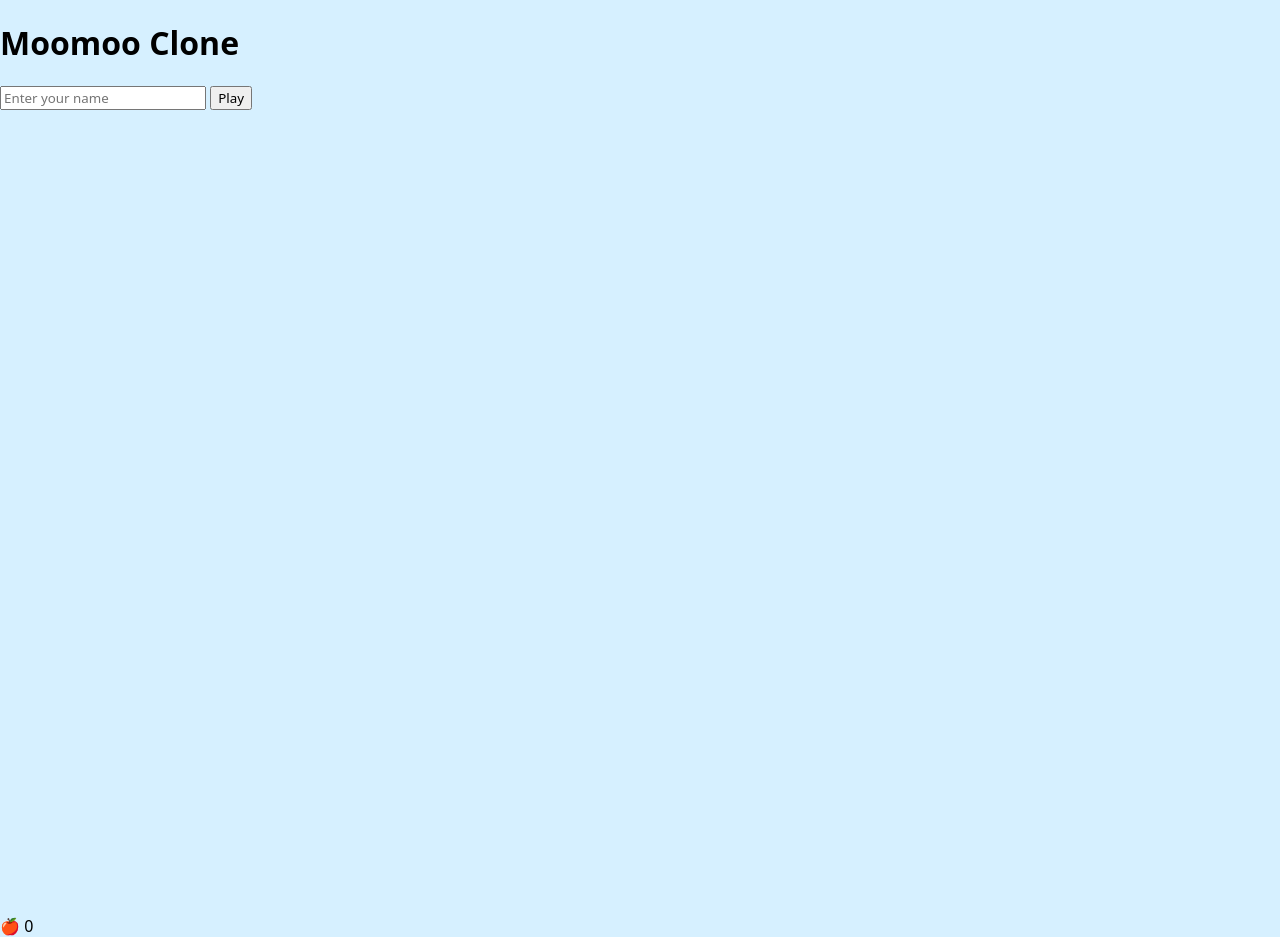
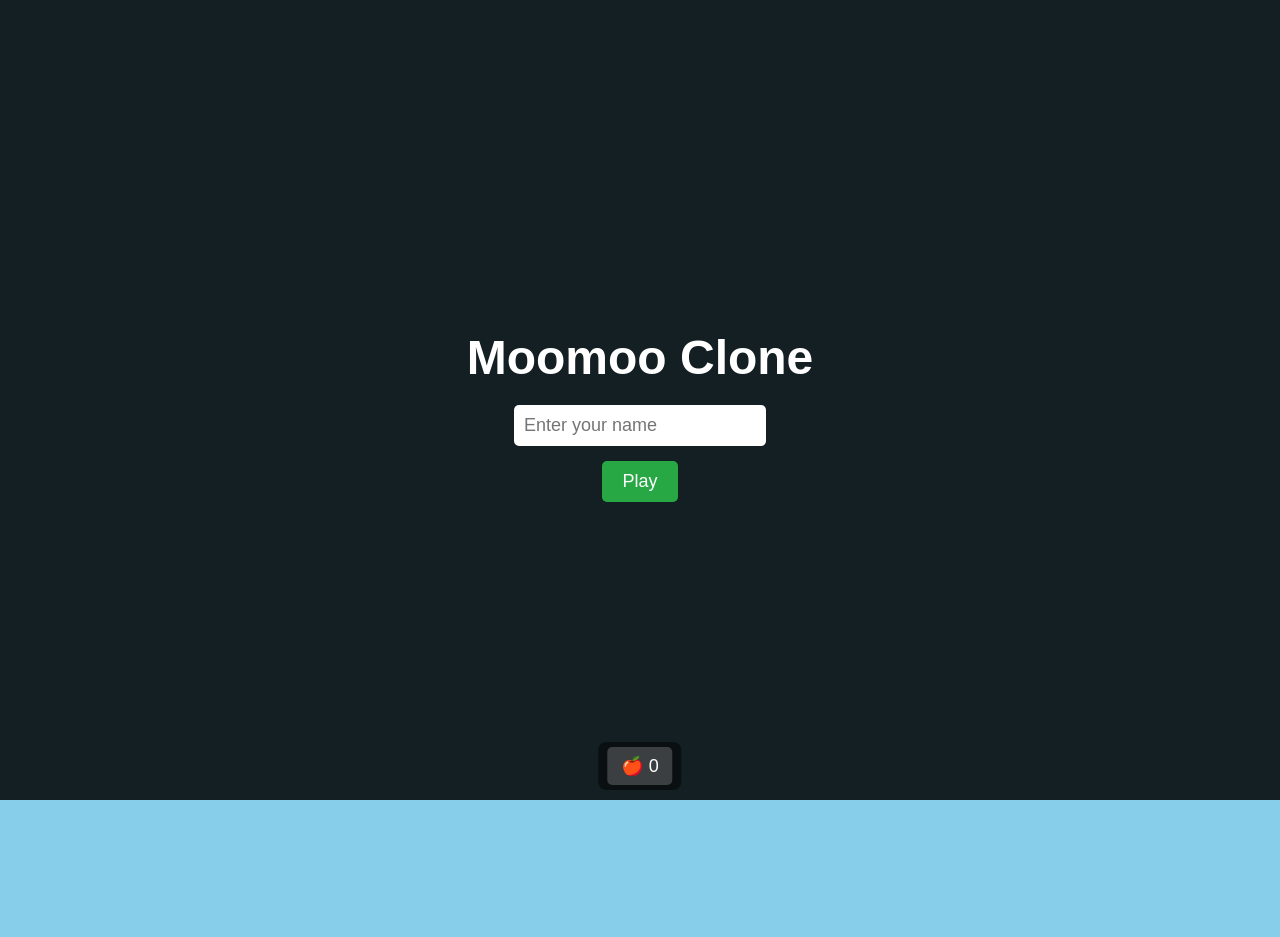
Before and after one commit to notwelltesto-hue/MazeTDF, a website: page public/index.html in a window 1280 px wide. After the commit the page ends 800 px from the top, so only its background shows below. Drawn offline with Linux system fonts and the light colour scheme.

Commit message:
Update style.css

```diff
--- a/public/style.css
+++ b/public/style.css
@@ -1,15 +1,80 @@
-*{box-sizing:border-box;font-family:system-ui,Segoe UI,Roboto,Arial}
-html,body{height:100%;margin:0;background:#d6f0ff}
-#game{display:block;width:100%;height:100vh;}
-#hud{position:fixed;left:8px;top:8px;z-index:20;color:#023}
-#info{background:rgba(255,255,255,0.95);padding:6px;border-radius:6px;margin-bottom:6px}
-#topBar{display:flex;gap:12px;align-items:center}
-#nameWrap{background:rgba(255,255,255,0.9);padding:6px;border-radius:6px}
-#xpWrap{background:rgba(255,255,255,0.9);padding:6px;border-radius:6px}
-#inventory{position:fixed;right:16px;bottom:16px;display:flex;gap:8px;z-index:20}
-#inventory button{padding:8px 12px;border-radius:6px;border:none;cursor:pointer;background:rgba(255,255,255,0.95)}
-.overlay{position:fixed;left:0;top:0;width:100%;height:100%;display:flex;align-items:center;justify-content:center;background:rgba(0,0,0,0.4);z-index:50}
-.panel{background:white;padding:18px;border-radius:10px;min-width:300px;text-align:center}
-.panel input, .panel select{width:100%;padding:8px;margin:8px 0;border-radius:6px;border:1px solid #ddd}
-.panel button{padding:10px 14px;border-radius:6px;border:none;background:#0074D9;color:white;cursor:pointer}
-.hint{font-size:12px;color:#666;margin-top:8px}
+body {
+    margin: 0;
+    background: #87ceeb; /* sky blue */
+    font-family: Arial, sans-serif;
+    overflow: hidden;
+}
+
+/* Home Screen */
+#homeScreen {
+    position: absolute;
+    top: 0;
+    left: 0;
+    width: 100%;
+    height: 100%;
+    background: rgba(0, 0, 0, 0.85);
+    color: white;
+    display: flex;
+    flex-direction: column;
+    justify-content: center;
+    align-items: center;
+}
+
+#homeScreen h1 {
+    font-size: 48px;
+    margin-bottom: 20px;
+}
+
+#homeScreen input {
+    padding: 10px;
+    font-size: 18px;
+    margin-bottom: 15px;
+    border: none;
+    border-radius: 5px;
+}
+
+#homeScreen button {
+    padding: 10px 20px;
+    font-size: 18px;
+    background: #28a745;
+    border: none;
+    border-radius: 5px;
+    cursor: pointer;
+    color: white;
+}
+
+#homeScreen button:hover {
+    background: #218838;
+}
+
+/* Game Canvas */
+#gameCanvas {
+    display: block;
+}
+
+/* Hotbar */
+#hotbar {
+    position: absolute;
+    bottom: 10px;
+    left: 50%;
+    transform: translateX(-50%);
+    display: flex;
+    background: rgba(0, 0, 0, 0.5);
+    border-radius: 8px;
+    padding: 5px;
+}
+
+.hotbarSlot {
+    padding: 8px 14px;
+    margin: 0 4px;
+    background: rgba(255, 255, 255, 0.2);
+    border-radius: 5px;
+    color: white;
+    font-size: 18px;
+    cursor: pointer;
+    user-select: none;
+}
+
+.hotbarSlot:hover {
+    background: rgba(255, 255, 255, 0.4);
+}
```
